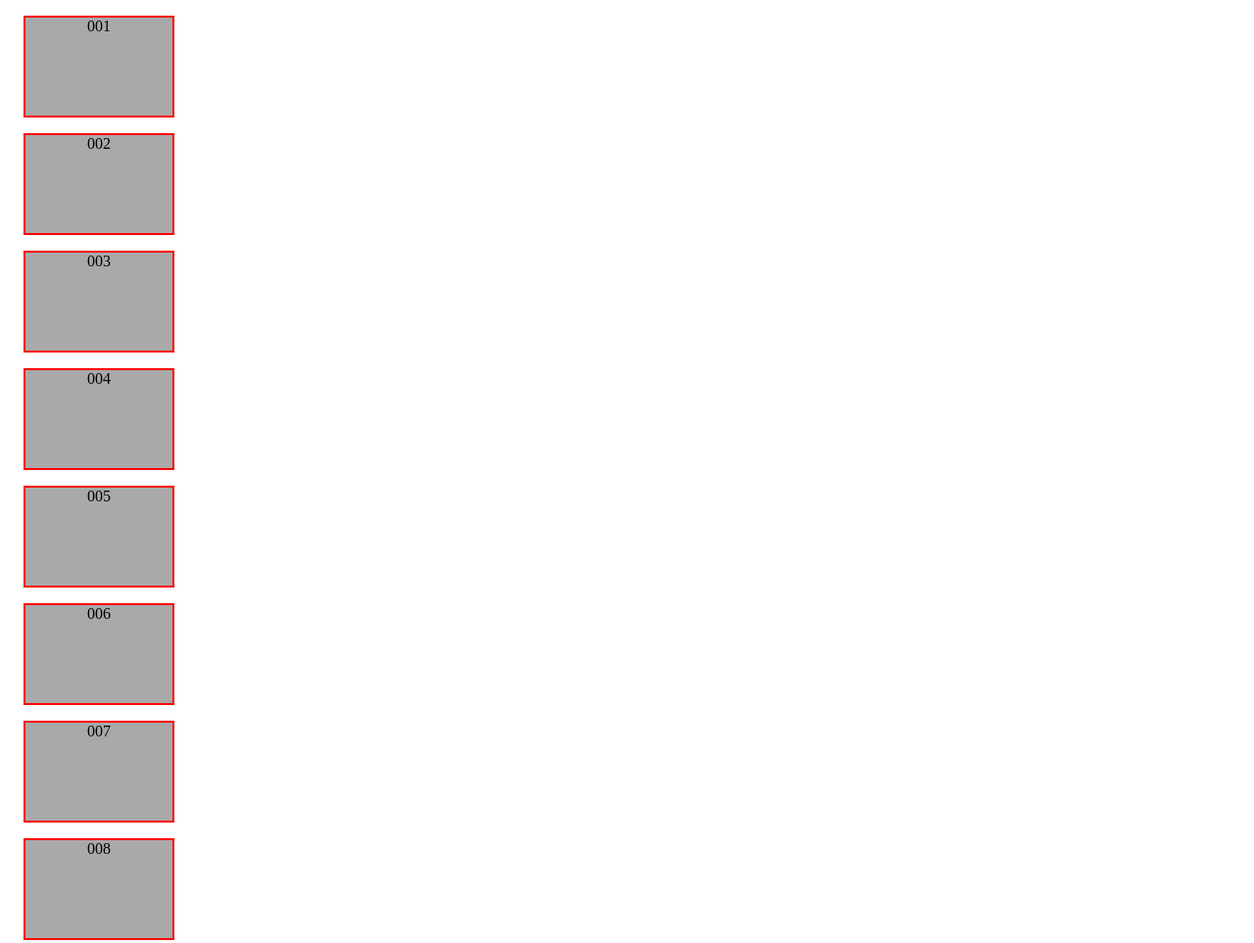
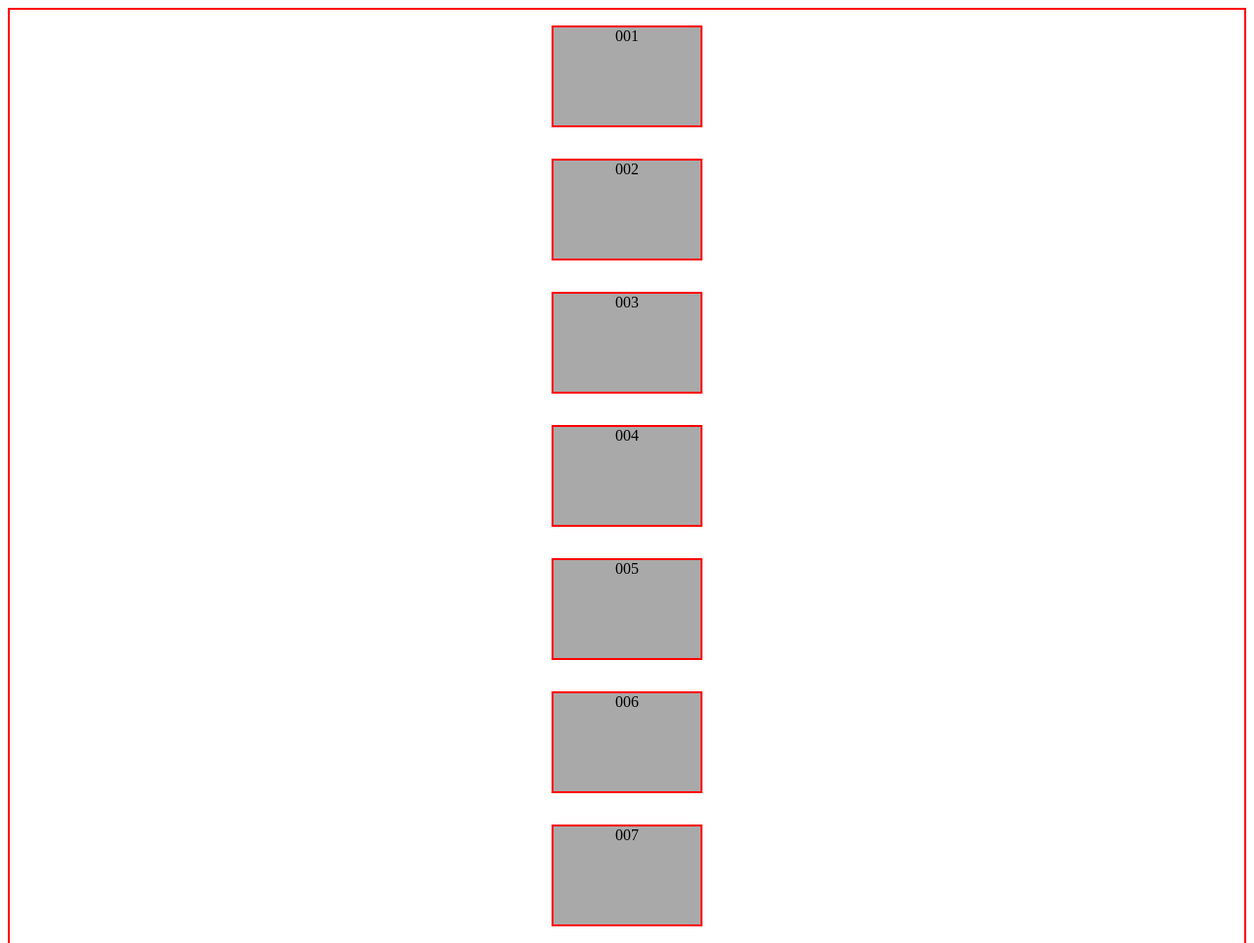
Before and after one commit to fbw-d09/uib-layout-flex-brt-yilmaz, a website: page challenges/03/index.html in a window 1280 px wide. Shown: the top 963 px of the page at 98% size. Drawn offline with Linux system fonts and the light colour scheme.

Commit message:
Complete third challange

```diff
--- a/challenges/03/index.html
+++ b/challenges/03/index.html
@@ -1,13 +1,13 @@
 <!DOCTYPE html>
 <html lang="en">
-
   <head>
-        <meta charset="UTF-8">
-        <link rel="stylesheet" href="main.css">
+    <meta charset="UTF-8" />
+    <link rel="stylesheet" href="main.css" />
     <title>Flexbox Container - Challenge 4</title>
   </head>
 
   <body>
+    <main>
       <div>001</div>
       <div>002</div>
       <div>003</div>
@@ -24,6 +24,6 @@
       <div>014</div>
       <div>015</div>
       <div>016</div>
+    </main>
   </body>
-
 </html>
--- a/challenges/03/main.css
+++ b/challenges/03/main.css
@@ -8,3 +8,11 @@ div {
   border: 2px solid red;
   text-align: center;
 }
+
+main {
+  display: flex;
+  flex-direction: column;
+  align-items: center;
+  border: 2px solid red;
+
+}
```
Lines whose indentation alone changed are shown as unchanged.
